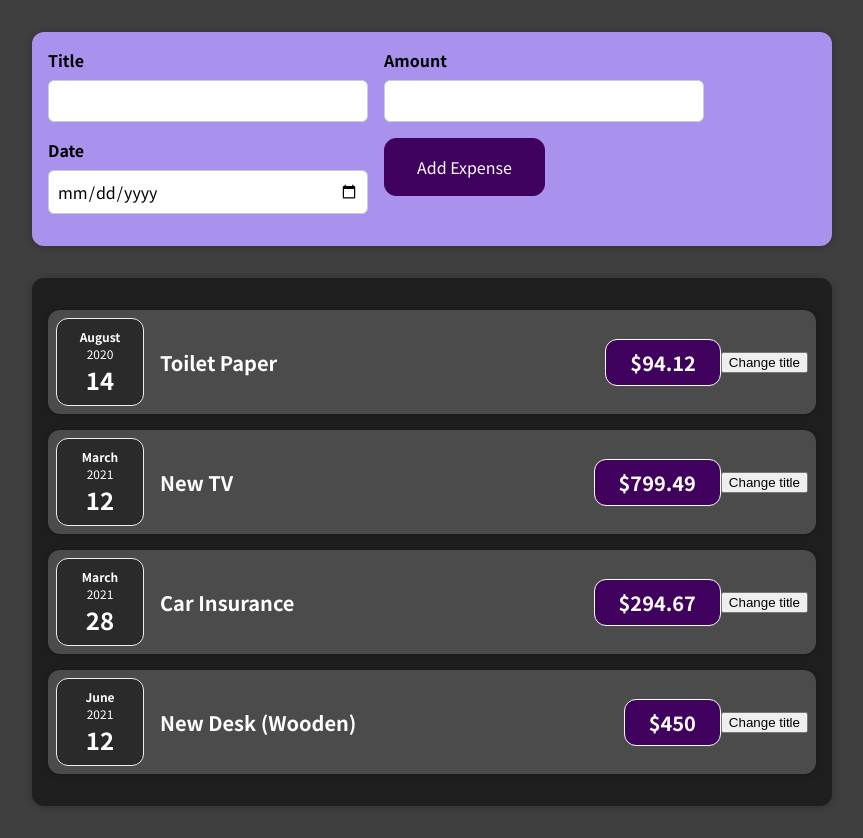
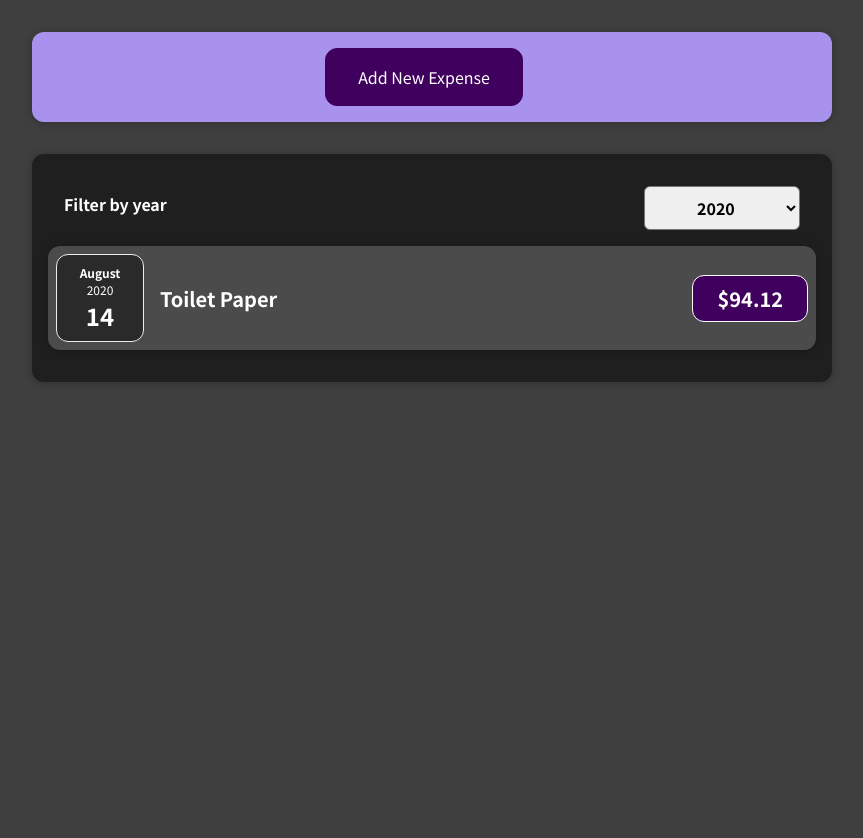
Before and after one commit to bob134552/01-React-App, a React (Create React App) app: page / in a window 1280 px wide. Shown: the whole page, without its empty margins (208-1071 px from the left). After the commit the page ends 800 px from the top, so only its background shows below. Built offline with nearby package versions, Linux system fonts and the light colour scheme.

Commit message:
Added expense list and filter.

```diff
--- a/src/App.js
+++ b/src/App.js
@@ -1,7 +1,8 @@
 import Expenses from "./components/Expenses/Expenses";
 import NewExpense from "./components/NewExpense/NewExpense";
-const App = () => {
-  const expenses = [
+import { useState } from "react";
+
+const DUMMY_EXPENSES = [
   {
     id: 'e1',
     title: 'Toilet Paper',
@@ -23,14 +24,22 @@ const App = () => {
   },
 ];
 
+const App = () => {
+  const [expenses, setExpenses] = useState(DUMMY_EXPENSES)
+  const addExpenseHandler = expense => {
+    setExpenses(prevExpenses => {
+      return [expense, ...prevExpenses]
+    });
+  };
+
   return (
     <div>
-      <NewExpense/>
+      <NewExpense onAddExpense={addExpenseHandler}/>
         <Expenses
           expenses={expenses}
         />
     </div>
   );
-}
+};
 
 export default App;
--- a/src/components/Expenses/ExpenseItem.js
+++ b/src/components/Expenses/ExpenseItem.js
@@ -6,21 +6,16 @@ import Card from '../UI/Card'
 import React from 'react';
 
 const ExpenseItem = (props) => {
-    const [title, setTitle] = useState(props.title);
-
-    const clickHandler = () => {
-        setTitle("Updated!");
-    };
-
     return (
+        <li>
             <Card className="expense-item">
                 <ExpenseDate date={props.date}/>
                 <div className="expense-item__description">
-                <h2>{ title }</h2>
+                    <h2>{ props.title }</h2>
                     <div className='expense-item__price'>${ props.amount }</div>
                 </div>
-            <button onClick={clickHandler}>Change title</button>
             </Card>
+        </li>
     );
 }
 
--- a/src/components/Expenses/Expenses.js
+++ b/src/components/Expenses/Expenses.js
@@ -1,14 +1,25 @@
-import ExpenseItem from "./ExpenseItem";
 import "./Expenses.css"
 import Card from '../UI/Card';
+import ExpensesFilter from "./ExpensesFilter";
+import { useState } from "react";
+import ExpensesList from "./ExpensesList";
 
 function Expenses(props) {
-    const expenses = props.expenses
+    const [chosenYear, setChosenYear] = useState('2020');
+
+    const filterSelectionHandler = selection => {
+        setChosenYear(selection);
+    };
+
+    const filteredExpenses = props.expenses.filter((expense) => {
+        return expense.date.getFullYear().toString() === chosenYear;
+    });
 
     return (
-        <Card className="expenses">
-            {expenses.map((expenses) => <ExpenseItem title={expenses.title} amount={expenses.amount} date={expenses.date}/>)}
-        </Card>
+            <Card className="expenses">
+                <ExpensesFilter onFilterHandler={filterSelectionHandler} year={chosenYear}/>
+                <ExpensesList expenses={filteredExpenses}/>
+            </Card>
     );
 };
 
--- /dev/null
+++ b/src/components/Expenses/ExpensesFilter.css
@@ -0,0 +1,24 @@
+.expenses-filter {
+  color: white;
+  padding: 0 1rem;
+}
+
+.expenses-filter__control {
+  display: flex;
+  width: 100%;
+  align-items: center;
+  justify-content: space-between;
+  margin: 1rem 0;
+}
+
+.expenses-filter label {
+  font-weight: bold;
+  margin-bottom: 0.5rem;
+}
+
+.expenses-filter select {
+  font: inherit;
+  padding: 0.5rem 3rem;
+  font-weight: bold;
+  border-radius: 6px;
+}
--- /dev/null
+++ b/src/components/Expenses/ExpensesFilter.js
@@ -0,0 +1,24 @@
+import React from "react";
+
+import "./ExpensesFilter.css";
+
+const ExpensesFilter = (props) => {
+    const getSelectionHandler = (event) => {
+        props.onFilterHandler(event.target.value)
+    };
+    return (
+        <div className="expenses-filter">
+            <div className="expenses-filter__control">
+                <label>Filter by year</label>
+                <select on onChange={getSelectionHandler} defaultValue={props.year}>
+                    <option value="2022">2022</option>
+                    <option value="2021">2021</option>
+                    <option value="2020">2020</option>
+                    <option value="2019">2019</option>
+                </select>
+            </div>
+        </div>
+    );
+};
+
+export default ExpensesFilter;
--- /dev/null
+++ b/src/components/Expenses/ExpensesList.css
@@ -0,0 +1,9 @@
+.expenses-list {
+  list-style: none;
+  padding: 0;
+}
+
+.expenses-list__fallback {
+  color: white;
+  text-align: center;
+}
--- /dev/null
+++ b/src/components/Expenses/ExpensesList.js
@@ -0,0 +1,25 @@
+import './ExpensesList.css'
+import React from 'react'
+import ExpenseItem from './ExpenseItem';
+
+const ExpensesList = props => {
+    if (props.expenses.length === 0) {
+        return <h2 className='expenses-list__fallback'>Found no expenses.</h2>
+    };
+
+    return (
+        <ul className='expenses-list'>
+            {
+                props.expenses.map((expense) =>
+                    <ExpenseItem
+                    key={expense.id}
+                    title={expense.title}
+                    amount={expense.amount}
+                    date={expense.date}/>
+                )
+            }
+        </ul>
+    );
+};
+
+export default ExpensesList;
--- a/src/components/NewExpense/ExpenseForm.js
+++ b/src/components/NewExpense/ExpenseForm.js
@@ -1,7 +1,8 @@
 import { useState } from 'react';
 import './ExpenseForm.css'
 
-const ExpenseForm = () => {
+const ExpenseForm = (props) => {
+    const [isHidden, setIsHidden] = useState(true);
     const [enteredTitle, setEnteredTitle] = useState('');
     const [enteredAmount, setEnteredAmount] = useState('');
     const [enteredDate, setEnteredDate] = useState('');
@@ -63,10 +64,23 @@ const ExpenseForm = () => {
             amount: enteredAmount,
             date: new Date(enteredDate)
         };
+        props.onSaveExpenseData(expenseData);
         setEnteredTitle('');
         setEnteredAmount('');
         setEnteredDate('');
+        setIsHidden(true)
     };
+
+
+    const toggleHidden = () => {
+        setIsHidden(!isHidden);
+    }
+
+    if (isHidden) {
+        return (
+            <button onClick={toggleHidden}>Add New Expense</button>
+        )
+    }
 
 
     return (
@@ -75,18 +89,25 @@ const ExpenseForm = () => {
                 <div className="new-expense__control">
                     <label>Title</label>
                     <input type='text'
-                    value={enteredTitle}
-                    onChange={titleChangeHandler}/>
+                        value={enteredTitle}
+                        onChange={titleChangeHandler}/>
                 </div>
                 <div className="new-expense__control">
                     <label>Amount</label>
-                    <input type='number' min="0.01" step="0.01" value={enteredAmount} onChange={amountChangeHandler}/>
+                    <input
+                        type='number'
+                        min="0.01"
+                        step="0.01"
+                        value={enteredAmount}
+                        onChange={amountChangeHandler}
+                    />
                 </div>
                 <div className="new-expense__control">
                     <label>Date</label>
                     <input type='date' min="2019-01-01" max="2022-12-31" value={enteredDate} onChange={dateChangeHandler}/>
                 </div>
                 <div className="new-expense__actions">
+                    <button onClick={toggleHidden}>Cancel</button>
                     <button type='submit'>Add Expense</button>
                 </div>
             </div>
--- a/src/components/NewExpense/NewExpense.js
+++ b/src/components/NewExpense/NewExpense.js
@@ -3,9 +3,16 @@ import React from "react";
 import './NewExpense.css'
 import ExpenseForm from "./ExpenseForm";
 
-const NewExpense = () => {
+const NewExpense = (props) => {
+    const saveExpenseDataHandler = (enteredExpenseData) => {
+        const expenseData = {
+            ...enteredExpenseData,
+            id: Math.random().toString()
+        };
+        props.onAddExpense(expenseData);
+    };
     return <div className="new-expense">
-        <ExpenseForm/>
+        <ExpenseForm onSaveExpenseData={saveExpenseDataHandler} />
     </div>
 };
 
```
Lines whose indentation alone changed are shown as unchanged.
